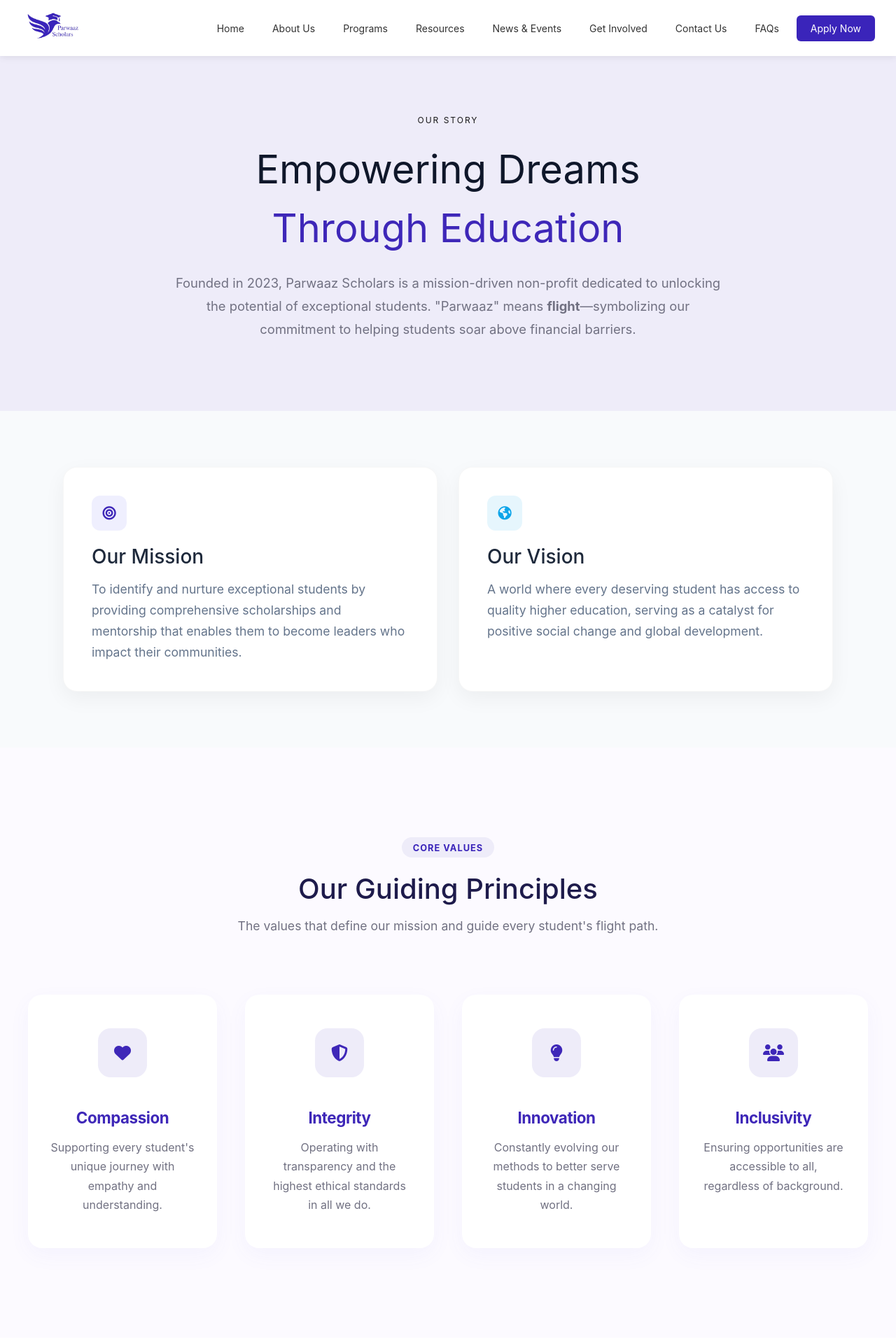
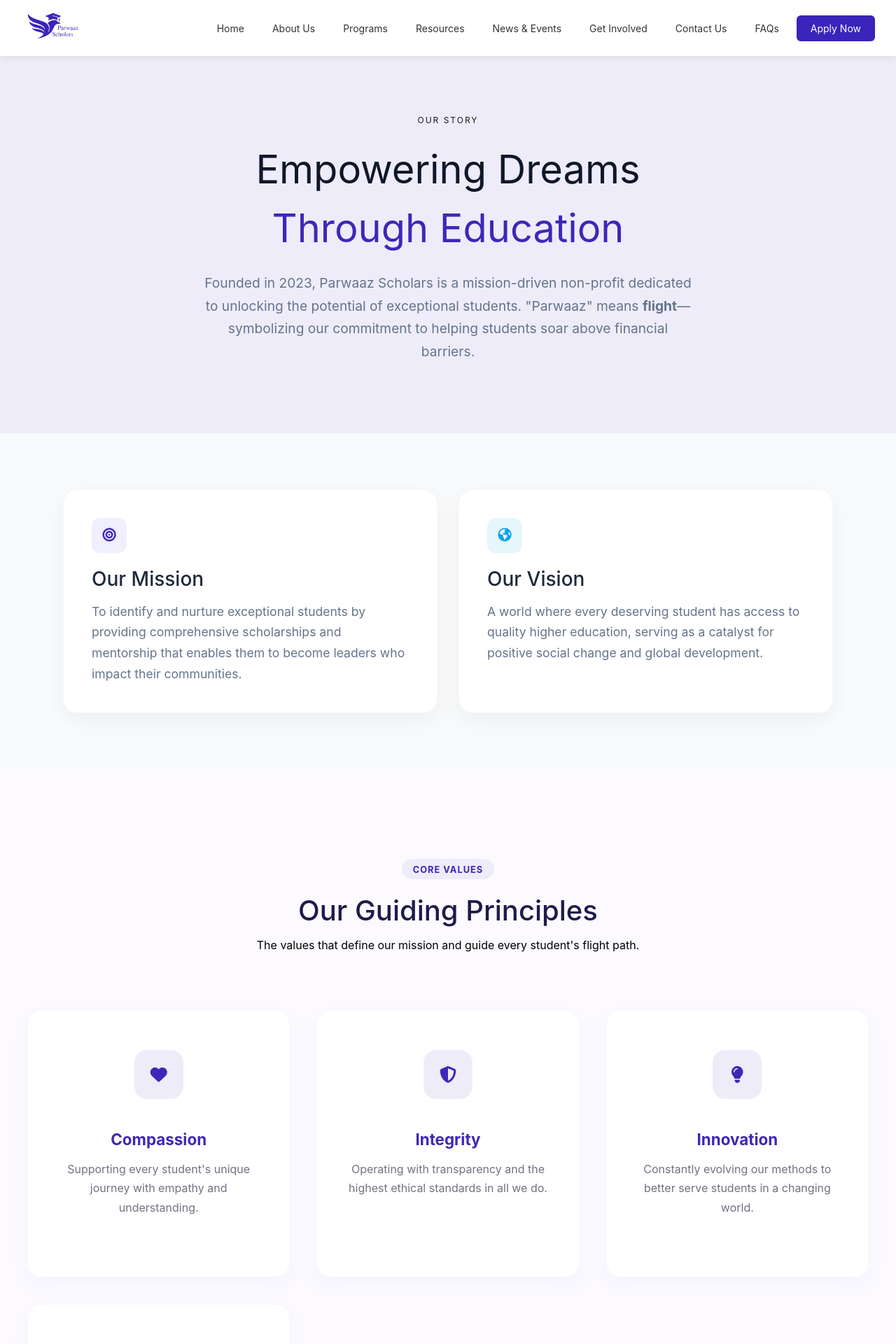
Before and after one commit to wajiha569/parwaz-scholars, a React (Vite) app: page /about-us in a window 1280 px wide. Shown: the top 1920 px of the page at 70% size. Built offline with nearby package versions, Linux system fonts and the light colour scheme.

Commit message:
final tweaks

```diff
--- a/src/Components/CommonHeader.css
+++ b/src/Components/CommonHeader.css
@@ -22,7 +22,7 @@
   color: #1e1b4b;
   margin-bottom: 15px;
 }
-.section-description {
+.section-description !important {
   color: var(--gray-font-color);
   font-size: 1.1rem;
   line-height: 1.6;
--- a/src/Sections/CommonHero.css
+++ b/src/Sections/CommonHero.css
@@ -41,3 +41,13 @@
   margin-bottom: 1rem;
   opacity: 0.9;
 }
+@media (max-width: 768px) {
+  .hero-title {
+    font-size: 2.5rem;
+  }
+}
+@media (max-width: 768px) {
+  .hero-description {
+    font-size: 1rem;
+  }
+}
--- a/src/Sections/CoreValues.css
+++ b/src/Sections/CoreValues.css
@@ -1,6 +1,6 @@
 /* Container Background & Spacing */
 .values-section {
-  background-color: #fcfaff; /* A very slight purple tint for a premium feel */
+  background-color: #fcfaff;
   padding: 8rem 2rem;
   display: flex;
   justify-content: center;
@@ -16,29 +16,35 @@
   text-align: center;
 }
 
-/* Grid Logic */
+/* Responsive Grid Logic */
 .values-grid {
   display: grid;
-  grid-template-columns: repeat(auto-fit, minmax(260px, 1fr));
+  /* auto-fit makes cards wrap, minmax prevents them from getting too skinny */
+  grid-template-columns: repeat(auto-fit, minmax(280px, 1fr));
   gap: 2.5rem;
+  width: 100%;
 }
 
-/* The Card Modernization */
+/* Card Styling */
 .value-item {
   background: white;
-  padding: 3rem 2rem;
+  padding: 3.5rem 2rem;
   border-radius: 20px;
   text-align: center;
   position: relative;
-  border: none; /* Removed the hard border */
-  box-shadow: 0 10px 30px rgba(99, 102, 241, 0.05); /* Softest shadow imaginable */
+  box-shadow: 0 10px 30px rgba(99, 102, 241, 0.05);
   transition: all 0.4s cubic-bezier(0.4, 0, 0.2, 1);
+
+  /* These properties prevent the "shorter" look */
   display: flex;
   flex-direction: column;
   align-items: center;
+  justify-content: flex-start;
+  min-height: 380px;
+  height: 100%;
 }
 
-/* Icon Floating Effect */
+/* Icon Styles */
 .value-icon-wrapper {
   margin-bottom: 1.5rem;
   position: relative;
@@ -48,8 +54,8 @@
 .value-item .lucide-container {
   width: 70px;
   height: 70px;
-  background-color: var(--light-purple-background);
-  border-radius: 18px; /* Squircle look */
+  background-color: var(--light-purple-background, #f3f4ff);
+  border-radius: 18px;
   display: flex;
   justify-content: center;
   align-items: center;
@@ -58,78 +64,93 @@
 
 .value-item .lucide-container i {
   font-size: 1.5rem;
-  color: var(--text-main-purple);
-  margin-top: 0; /* Cleaned up margin */
+  color: var(--text-main-purple, #6366f1);
 }
 
-/* Typography Refinement */
+/* Typography */
 .value-item h4 {
-  color: var(--text-main-purple);
+  color: var(--text-main-purple, #6366f1);
   font-size: 1.4rem;
   margin-bottom: 1rem;
   font-weight: 700;
-  letter-spacing: -0.02em;
 }
 
 .value-item p {
-  color: var(--gray-font-color);
+  color: var(--gray-font-color, #64748b);
   font-size: 1rem;
   line-height: 1.7;
   margin: 0;
 }
 
-/* Hover States - Subtle & High-End */
+/* Hover States */
 .value-item:hover {
-  transform: translateY(-10px);
-  box-shadow: 0 20px 40px rgba(99, 102, 241, 0.12);
+  transform: translateY(-12px);
+  box-shadow: 0 25px 50px rgba(99, 102, 241, 0.12);
 }
 
 .value-item:hover .lucide-container {
-  background-color: var(--text-main-purple);
-  transform: rotate(-5deg); /* Professional micro-interaction */
+  background-color: var(--text-main-purple, #6366f1);
+  transform: rotate(-5deg);
 }
 
 .value-item:hover .lucide-container i {
   color: white;
 }
 
-/* The "Indicator" Line */
+/* Footer Interaction Line */
 .card-footer-line {
   position: absolute;
   bottom: 0;
   left: 50%;
   width: 0;
   height: 4px;
-  background: var(--text-main-purple);
+  background: var(--text-main-purple, #6366f1);
   border-radius: 2px 2px 0 0;
-  transition: all 0.3s ease;
+  transition: all 0.4s ease;
   transform: translateX(-50%);
 }
 
 .value-item:hover .card-footer-line {
-  width: 40%; /* Expands on hover */
+  width: 50%;
 }
 
-/* Badge (Type) Styling */
+/* Badge Styling */
 .type {
   display: inline-block;
-  font-size: 0.8rem;
+  font-size: 0.75rem;
   font-weight: 700;
   text-transform: uppercase;
-  letter-spacing: 0.15em;
-  color: var(--text-main-purple);
+  letter-spacing: 0.1em;
+  color: var(--text-main-purple, #6366f1);
   background: rgba(99, 102, 241, 0.1);
-  padding: 6px 16px;
-  padding-top: 8px;
+  padding: 6px 14px;
   border-radius: 50px;
   margin-bottom: 1.5rem;
+}
+
+/* --- Responsive Breakpoints --- */
+@media (max-width: 1024px) {
+  .values-section {
+    padding: 6rem 1.5rem;
+  }
 }
 
 @media (max-width: 768px) {
   .values-section {
     padding: 4rem 1rem;
   }
+
+  .section-intro {
+    margin-bottom: 3rem;
+  }
+
   .values-grid {
+    grid-template-columns: 1fr; /* Stack cards on mobile */
     gap: 1.5rem;
   }
+
+  .value-item {
+    min-height: auto; /* Let content dictate height on mobile */
+    padding: 2.5rem 1.5rem;
+  }
 }
--- a/src/Sections/Impact.css
+++ b/src/Sections/Impact.css
@@ -125,9 +125,7 @@
     padding: 40px 20px;
   }
 }
-@import url("./Main.css");
 
-/* --- Global Section Settings --- */
 body {
   padding-top: 80px;
   font-family: "Inter", sans-serif;
@@ -139,15 +137,6 @@ body {
   background: var(--light-purple-background);
   text-align: center;
 }
-
-.hero-description {
-  max-width: 800px;
-  margin: 0 auto;
-  font-size: 1.15rem;
-  color: var(--gray-font-color);
-  line-height: 1.8;
-}
-
 /* --- Mission/Vision Cards --- */
 .mission-vision {
   padding: 80px 20px;
```
